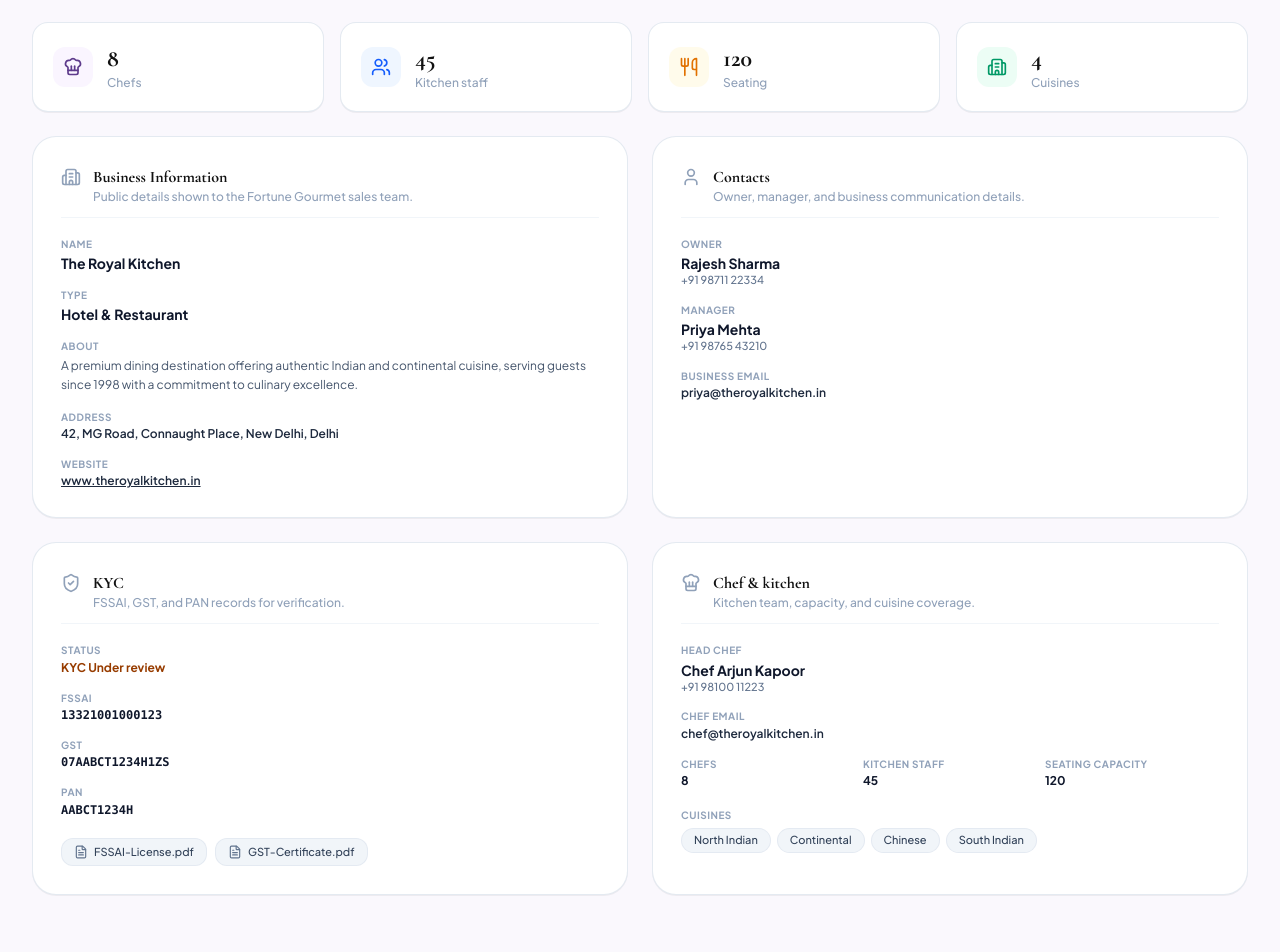
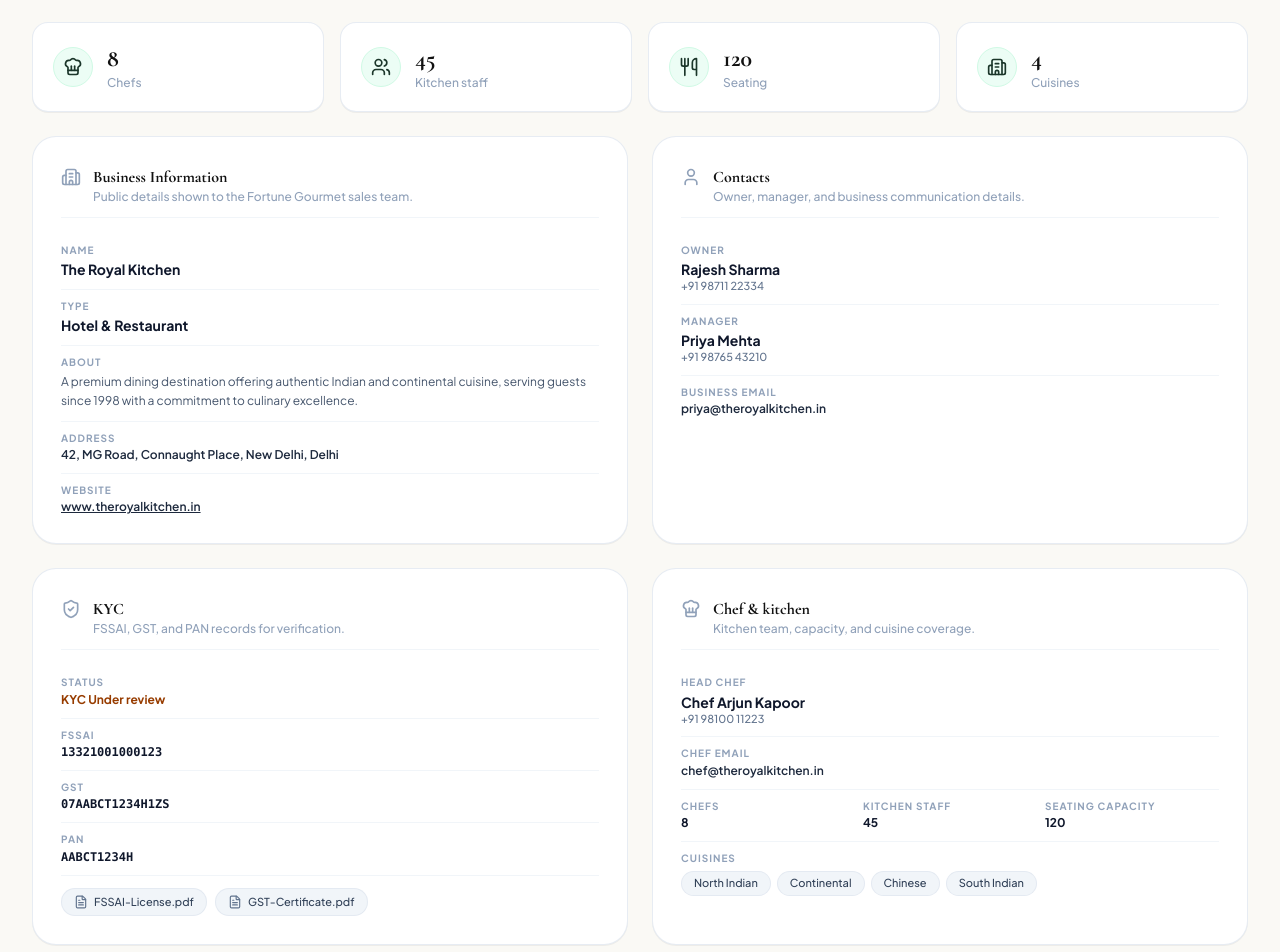
Before and after one commit to Jividha-Jain/fortune, a Next.js app: page / in a window 1280 px wide. Shown: the part 400-1352 px from the top of the page. Built offline with nearby package versions, Linux system fonts and the light colour scheme.

Commit message:
Refine design and styling of ScreenProfile.tsx to 1:1 match reference image theme

```diff
--- a/src/components/ScreenProfile.tsx
+++ b/src/components/ScreenProfile.tsx
@@ -14,9 +14,6 @@ import {
   Utensils,
   FileText,
   ShieldCheck,
-  Mail,
-  Download,
-  CheckCircle2,
   Hourglass,
   FileCheck
 } from "lucide-react";
@@ -30,13 +27,13 @@ export default function ScreenProfile({ onNavigateOnboarding, onNavigateTab }: S
   const [isEditing, setIsEditing] = useState(false);
 
   return (
-    <div className="min-h-screen bg-[#FAF8FD] pb-24 font-sans antialiased text-[#111111]">
+    <div className="min-h-screen bg-[#FAF9F5] pb-24 font-sans antialiased text-[#111111]">
       <div className="max-w-7xl mx-auto px-4 sm:px-6 lg:px-8 pt-8 space-y-6">
 
         {/* PAGE TITLE BAR */}
         <div className="flex flex-col sm:flex-row sm:items-center justify-between gap-4 border-b border-slate-200/60 pb-6 text-left">
           <div className="space-y-1">
-            <h1 className="text-3xl sm:text-4xl font-serif font-bold text-[#111111] tracking-tight">
+            <h1 className="text-3xl sm:text-4xl font-serif font-bold text-[#1B362A] tracking-tight">
               Business Profile
             </h1>
             <p className="text-xs text-slate-500 font-medium">
@@ -47,7 +44,7 @@ export default function ScreenProfile({ onNavigateOnboarding, onNavigateTab }: S
           <div className="flex items-center gap-2 shrink-0">
             <button
               onClick={() => setIsEditing(!isEditing)}
-              className="px-5 py-2.5 rounded-2xl bg-[#0D9488] hover:bg-[#0B7A70] text-white text-xs font-bold flex items-center gap-2 shadow-md transition-all cursor-pointer"
+              className="px-5 py-2.5 rounded-full bg-[#1B362A] hover:bg-[#2A4C3C] text-white text-xs font-bold flex items-center gap-2 shadow-sm transition-all cursor-pointer"
             >
               <Pencil className="w-3.5 h-3.5" />
               <span>{isEditing ? "Save Profile" : "Edit Profile"}</span>
@@ -56,7 +53,7 @@ export default function ScreenProfile({ onNavigateOnboarding, onNavigateTab }: S
         </div>
 
         {/* TOP PROFILE HERO BANNER CARD */}
-        <div className="bg-white rounded-3xl border border-slate-200/90 p-6 sm:p-7 shadow-2xs text-left space-y-5">
+        <div className="bg-white rounded-3xl border border-slate-200/80 p-6 sm:p-7 shadow-2xs text-left space-y-5">
           <div className="flex flex-col md:flex-row items-start md:items-center justify-between gap-6">
 
             <div className="flex items-start gap-4">
@@ -75,7 +72,7 @@ export default function ScreenProfile({ onNavigateOnboarding, onNavigateTab }: S
                   <h2 className="text-2xl font-serif font-bold text-[#111111]">
                     The Royal Kitchen
                   </h2>
-                  <span className="bg-amber-100/80 text-amber-900 border border-amber-200 text-[10.5px] font-bold px-3 py-0.5 rounded-full flex items-center gap-1">
+                  <span className="bg-amber-100/80 text-amber-900 border border-amber-200/80 text-[10.5px] font-bold px-3 py-0.5 rounded-full flex items-center gap-1">
                     <Hourglass className="w-3 h-3 text-amber-700" />
                     <span>KYC Under review</span>
                   </span>
@@ -120,9 +117,9 @@ export default function ScreenProfile({ onNavigateOnboarding, onNavigateTab }: S
         <div className="grid grid-cols-2 md:grid-cols-4 gap-4">
 
           {/* Widget 1 */}
-          <div className="bg-white p-5 rounded-2xl border border-slate-200/90 shadow-2xs flex items-center gap-3.5 text-left">
-            <div className="w-10 h-10 rounded-xl bg-purple-50 text-[#5E3B8C] flex items-center justify-center shrink-0">
-              <ChefHat className="w-5 h-5 text-[#5E3B8C]" />
+          <div className="bg-white p-5 rounded-2xl border border-slate-200/80 shadow-2xs flex items-center gap-3.5 text-left">
+            <div className="w-10 h-10 rounded-full bg-emerald-50 text-[#1B362A] flex items-center justify-center shrink-0 border border-emerald-100">
+              <ChefHat className="w-5 h-5 text-[#1B362A]" />
             </div>
             <div>
               <div className="text-2xl font-serif font-bold text-[#111111]">8</div>
@@ -131,9 +128,9 @@ export default function ScreenProfile({ onNavigateOnboarding, onNavigateTab }: S
           </div>
 
           {/* Widget 2 */}
-          <div className="bg-white p-5 rounded-2xl border border-slate-200/90 shadow-2xs flex items-center gap-3.5 text-left">
-            <div className="w-10 h-10 rounded-xl bg-blue-50 text-blue-600 flex items-center justify-center shrink-0">
-              <Users className="w-5 h-5 text-blue-600" />
+          <div className="bg-white p-5 rounded-2xl border border-slate-200/80 shadow-2xs flex items-center gap-3.5 text-left">
+            <div className="w-10 h-10 rounded-full bg-emerald-50 text-[#1B362A] flex items-center justify-center shrink-0 border border-emerald-100">
+              <Users className="w-5 h-5 text-[#1B362A]" />
             </div>
             <div>
               <div className="text-2xl font-serif font-bold text-[#111111]">45</div>
@@ -142,9 +139,9 @@ export default function ScreenProfile({ onNavigateOnboarding, onNavigateTab }: S
           </div>
 
           {/* Widget 3 */}
-          <div className="bg-white p-5 rounded-2xl border border-slate-200/90 shadow-2xs flex items-center gap-3.5 text-left">
-            <div className="w-10 h-10 rounded-xl bg-amber-50 text-amber-600 flex items-center justify-center shrink-0">
-              <Utensils className="w-5 h-5 text-amber-600" />
+          <div className="bg-white p-5 rounded-2xl border border-slate-200/80 shadow-2xs flex items-center gap-3.5 text-left">
+            <div className="w-10 h-10 rounded-full bg-emerald-50 text-[#1B362A] flex items-center justify-center shrink-0 border border-emerald-100">
+              <Utensils className="w-5 h-5 text-[#1B362A]" />
             </div>
             <div>
               <div className="text-2xl font-serif font-bold text-[#111111]">120</div>
@@ -153,9 +150,9 @@ export default function ScreenProfile({ onNavigateOnboarding, onNavigateTab }: S
           </div>
 
           {/* Widget 4 */}
-          <div className="bg-white p-5 rounded-2xl border border-slate-200/90 shadow-2xs flex items-center gap-3.5 text-left">
-            <div className="w-10 h-10 rounded-xl bg-emerald-50 text-emerald-600 flex items-center justify-center shrink-0">
-              <Building2 className="w-5 h-5 text-emerald-600" />
+          <div className="bg-white p-5 rounded-2xl border border-slate-200/80 shadow-2xs flex items-center gap-3.5 text-left">
+            <div className="w-10 h-10 rounded-full bg-emerald-50 text-[#1B362A] flex items-center justify-center shrink-0 border border-emerald-100">
+              <Building2 className="w-5 h-5 text-[#1B362A]" />
             </div>
             <div>
               <div className="text-2xl font-serif font-bold text-[#111111]">4</div>
@@ -165,11 +162,11 @@ export default function ScreenProfile({ onNavigateOnboarding, onNavigateTab }: S
 
         </div>
 
-        {/* MAIN 2x2 SECTIONS GRID */}
+        {/* MAIN 2x2 SECTIONS GRID WITH FIELD DIVIDERS */}
         <div className="grid grid-cols-1 md:grid-cols-2 gap-6">
 
           {/* BOX 1: Business Information */}
-          <div className="bg-white rounded-3xl p-6 sm:p-7 border border-slate-200/90 shadow-2xs space-y-5 text-left">
+          <div className="bg-white rounded-3xl p-6 sm:p-7 border border-slate-200/80 shadow-2xs space-y-4 text-left">
             <div className="flex items-start gap-3 border-b border-slate-100 pb-3">
               <Building2 className="w-5 h-5 text-slate-400 shrink-0 mt-0.5" />
               <div>
@@ -178,38 +175,38 @@ export default function ScreenProfile({ onNavigateOnboarding, onNavigateTab }: S
               </div>
             </div>
 
-            <div className="space-y-4 text-xs">
-              <div>
-                <span className="text-[10px] font-bold text-slate-400 uppercase tracking-wider block mb-0.5">NAME</span>
+            <div className="divide-y divide-slate-100 text-xs">
+              <div className="py-2.5">
+                <span className="text-[10px] font-bold text-slate-400 uppercase tracking-widest block mb-0.5">NAME</span>
                 <span className="font-bold text-slate-900 text-sm">The Royal Kitchen</span>
               </div>
 
-              <div>
-                <span className="text-[10px] font-bold text-slate-400 uppercase tracking-wider block mb-0.5">TYPE</span>
+              <div className="py-2.5">
+                <span className="text-[10px] font-bold text-slate-400 uppercase tracking-widest block mb-0.5">TYPE</span>
                 <span className="font-bold text-slate-900 text-sm">Hotel &amp; Restaurant</span>
               </div>
 
-              <div>
-                <span className="text-[10px] font-bold text-slate-400 uppercase tracking-wider block mb-0.5">ABOUT</span>
+              <div className="py-2.5">
+                <span className="text-[10px] font-bold text-slate-400 uppercase tracking-widest block mb-0.5">ABOUT</span>
                 <p className="text-slate-600 font-normal leading-relaxed">
                   A premium dining destination offering authentic Indian and continental cuisine, serving guests since 1998 with a commitment to culinary excellence.
                 </p>
               </div>
 
-              <div>
-                <span className="text-[10px] font-bold text-slate-400 uppercase tracking-wider block mb-0.5">ADDRESS</span>
+              <div className="py-2.5">
+                <span className="text-[10px] font-bold text-slate-400 uppercase tracking-widest block mb-0.5">ADDRESS</span>
                 <span className="font-semibold text-slate-800">42, MG Road, Connaught Place, New Delhi, Delhi</span>
               </div>
 
-              <div>
-                <span className="text-[10px] font-bold text-slate-400 uppercase tracking-wider block mb-0.5">WEBSITE</span>
+              <div className="pt-2.5">
+                <span className="text-[10px] font-bold text-slate-400 uppercase tracking-widest block mb-0.5">WEBSITE</span>
                 <span className="font-semibold text-slate-800 underline">www.theroyalkitchen.in</span>
               </div>
             </div>
           </div>
 
           {/* BOX 2: Contacts */}
-          <div className="bg-white rounded-3xl p-6 sm:p-7 border border-slate-200/90 shadow-2xs space-y-5 text-left">
+          <div className="bg-white rounded-3xl p-6 sm:p-7 border border-slate-200/80 shadow-2xs space-y-4 text-left">
             <div className="flex items-start gap-3 border-b border-slate-100 pb-3">
               <User className="w-5 h-5 text-slate-400 shrink-0 mt-0.5" />
               <div>
@@ -218,28 +215,28 @@ export default function ScreenProfile({ onNavigateOnboarding, onNavigateTab }: S
               </div>
             </div>
 
-            <div className="space-y-4 text-xs">
-              <div>
-                <span className="text-[10px] font-bold text-slate-400 uppercase tracking-wider block mb-0.5">OWNER</span>
+            <div className="divide-y divide-slate-100 text-xs">
+              <div className="py-2.5">
+                <span className="text-[10px] font-bold text-slate-400 uppercase tracking-widest block mb-0.5">OWNER</span>
                 <div className="font-bold text-slate-900 text-sm">Rajesh Sharma</div>
                 <div className="text-slate-500 font-medium text-[11px]">+91 98711 22334</div>
               </div>
 
-              <div>
-                <span className="text-[10px] font-bold text-slate-400 uppercase tracking-wider block mb-0.5">MANAGER</span>
+              <div className="py-2.5">
+                <span className="text-[10px] font-bold text-slate-400 uppercase tracking-widest block mb-0.5">MANAGER</span>
                 <div className="font-bold text-slate-900 text-sm">Priya Mehta</div>
                 <div className="text-slate-500 font-medium text-[11px]">+91 98765 43210</div>
               </div>
 
-              <div>
-                <span className="text-[10px] font-bold text-slate-400 uppercase tracking-wider block mb-0.5">BUSINESS EMAIL</span>
+              <div className="pt-2.5">
+                <span className="text-[10px] font-bold text-slate-400 uppercase tracking-widest block mb-0.5">BUSINESS EMAIL</span>
                 <span className="font-semibold text-slate-800">priya@theroyalkitchen.in</span>
               </div>
             </div>
           </div>
 
           {/* BOX 3: KYC */}
-          <div className="bg-white rounded-3xl p-6 sm:p-7 border border-slate-200/90 shadow-2xs space-y-5 text-left">
+          <div className="bg-white rounded-3xl p-6 sm:p-7 border border-slate-200/80 shadow-2xs space-y-4 text-left">
             <div className="flex items-start gap-3 border-b border-slate-100 pb-3">
               <ShieldCheck className="w-5 h-5 text-slate-400 shrink-0 mt-0.5" />
               <div>
@@ -248,34 +245,34 @@ export default function ScreenProfile({ onNavigateOnboarding, onNavigateTab }: S
               </div>
             </div>
 
-            <div className="space-y-4 text-xs">
-              <div>
-                <span className="text-[10px] font-bold text-slate-400 uppercase tracking-wider block mb-0.5">STATUS</span>
+            <div className="divide-y divide-slate-100 text-xs">
+              <div className="py-2.5">
+                <span className="text-[10px] font-bold text-slate-400 uppercase tracking-widest block mb-0.5">STATUS</span>
                 <span className="font-bold text-amber-800">KYC Under review</span>
               </div>
 
-              <div>
-                <span className="text-[10px] font-bold text-slate-400 uppercase tracking-wider block mb-0.5">FSSAI</span>
+              <div className="py-2.5">
+                <span className="text-[10px] font-bold text-slate-400 uppercase tracking-widest block mb-0.5">FSSAI</span>
                 <span className="font-mono font-bold text-slate-900">13321001000123</span>
               </div>
 
-              <div>
-                <span className="text-[10px] font-bold text-slate-400 uppercase tracking-wider block mb-0.5">GST</span>
+              <div className="py-2.5">
+                <span className="text-[10px] font-bold text-slate-400 uppercase tracking-widest block mb-0.5">GST</span>
                 <span className="font-mono font-bold text-slate-900">07AABCT1234H1ZS</span>
               </div>
 
-              <div>
-                <span className="text-[10px] font-bold text-slate-400 uppercase tracking-wider block mb-0.5">PAN</span>
+              <div className="py-2.5">
+                <span className="text-[10px] font-bold text-slate-400 uppercase tracking-widest block mb-0.5">PAN</span>
                 <span className="font-mono font-bold text-slate-900">AABCT1234H</span>
               </div>
 
-              <div className="flex flex-wrap items-center gap-2 pt-1">
-                <div className="bg-slate-100 px-3 py-1.5 rounded-xl border border-slate-200/80 text-[11px] font-medium text-slate-700 flex items-center gap-1.5 cursor-pointer hover:bg-slate-200 transition-colors">
+              <div className="pt-3 flex flex-wrap items-center gap-2">
+                <div className="bg-slate-100 px-3 py-1.5 rounded-full border border-slate-200/80 text-[11px] font-medium text-slate-700 flex items-center gap-1.5 cursor-pointer hover:bg-slate-200 transition-colors">
                   <FileText className="w-3.5 h-3.5 text-slate-500" />
                   <span>FSSAI-License.pdf</span>
                 </div>
 
-                <div className="bg-slate-100 px-3 py-1.5 rounded-xl border border-slate-200/80 text-[11px] font-medium text-slate-700 flex items-center gap-1.5 cursor-pointer hover:bg-slate-200 transition-colors">
+                <div className="bg-slate-100 px-3 py-1.5 rounded-full border border-slate-200/80 text-[11px] font-medium text-slate-700 flex items-center gap-1.5 cursor-pointer hover:bg-slate-200 transition-colors">
                   <FileText className="w-3.5 h-3.5 text-slate-500" />
                   <span>GST-Certificate.pdf</span>
                 </div>
@@ -284,7 +281,7 @@ export default function ScreenProfile({ onNavigateOnboarding, onNavigateTab }: S
           </div>
 
           {/* BOX 4: Chef & kitchen */}
-          <div className="bg-white rounded-3xl p-6 sm:p-7 border border-slate-200/90 shadow-2xs space-y-5 text-left">
+          <div className="bg-white rounded-3xl p-6 sm:p-7 border border-slate-200/80 shadow-2xs space-y-4 text-left">
             <div className="flex items-start gap-3 border-b border-slate-100 pb-3">
               <ChefHat className="w-5 h-5 text-slate-400 shrink-0 mt-0.5" />
               <div>
@@ -293,35 +290,35 @@ export default function ScreenProfile({ onNavigateOnboarding, onNavigateTab }: S
               </div>
             </div>
 
-            <div className="space-y-4 text-xs">
-              <div>
-                <span className="text-[10px] font-bold text-slate-400 uppercase tracking-wider block mb-0.5">HEAD CHEF</span>
+            <div className="divide-y divide-slate-100 text-xs">
+              <div className="py-2.5">
+                <span className="text-[10px] font-bold text-slate-400 uppercase tracking-widest block mb-0.5">HEAD CHEF</span>
                 <div className="font-bold text-slate-900 text-sm">Chef Arjun Kapoor</div>
                 <div className="text-slate-500 font-medium text-[11px]">+91 98100 11223</div>
               </div>
 
-              <div>
-                <span className="text-[10px] font-bold text-slate-400 uppercase tracking-wider block mb-0.5">CHEF EMAIL</span>
+              <div className="py-2.5">
+                <span className="text-[10px] font-bold text-slate-400 uppercase tracking-widest block mb-0.5">CHEF EMAIL</span>
                 <span className="font-semibold text-slate-800">chef@theroyalkitchen.in</span>
               </div>
 
-              <div className="grid grid-cols-3 gap-2">
+              <div className="py-2.5 grid grid-cols-3 gap-2">
                 <div>
-                  <span className="text-[10px] font-bold text-slate-400 uppercase tracking-wider block mb-0.5">CHEFS</span>
+                  <span className="text-[10px] font-bold text-slate-400 uppercase tracking-widest block mb-0.5">CHEFS</span>
                   <span className="font-bold text-slate-900">8</span>
                 </div>
                 <div>
-                  <span className="text-[10px] font-bold text-slate-400 uppercase tracking-wider block mb-0.5">KITCHEN STAFF</span>
+                  <span className="text-[10px] font-bold text-slate-400 uppercase tracking-widest block mb-0.5">KITCHEN STAFF</span>
                   <span className="font-bold text-slate-900">45</span>
                 </div>
                 <div>
-                  <span className="text-[10px] font-bold text-slate-400 uppercase tracking-wider block mb-0.5">SEATING CAPACITY</span>
+                  <span className="text-[10px] font-bold text-slate-400 uppercase tracking-widest block mb-0.5">SEATING CAPACITY</span>
                   <span className="font-bold text-slate-900">120</span>
                 </div>
               </div>
 
-              <div className="pt-1">
-                <span className="text-[10px] font-bold text-slate-400 uppercase tracking-wider block mb-1.5">CUISINES</span>
+              <div className="pt-2.5">
+                <span className="text-[10px] font-bold text-slate-400 uppercase tracking-widest block mb-1.5">CUISINES</span>
                 <div className="flex flex-wrap items-center gap-1.5">
                   <span className="px-3 py-1 rounded-full bg-slate-100 text-slate-700 text-[11px] font-medium border border-slate-200/80">North Indian</span>
                   <span className="px-3 py-1 rounded-full bg-slate-100 text-slate-700 text-[11px] font-medium border border-slate-200/80">Continental</span>
```
